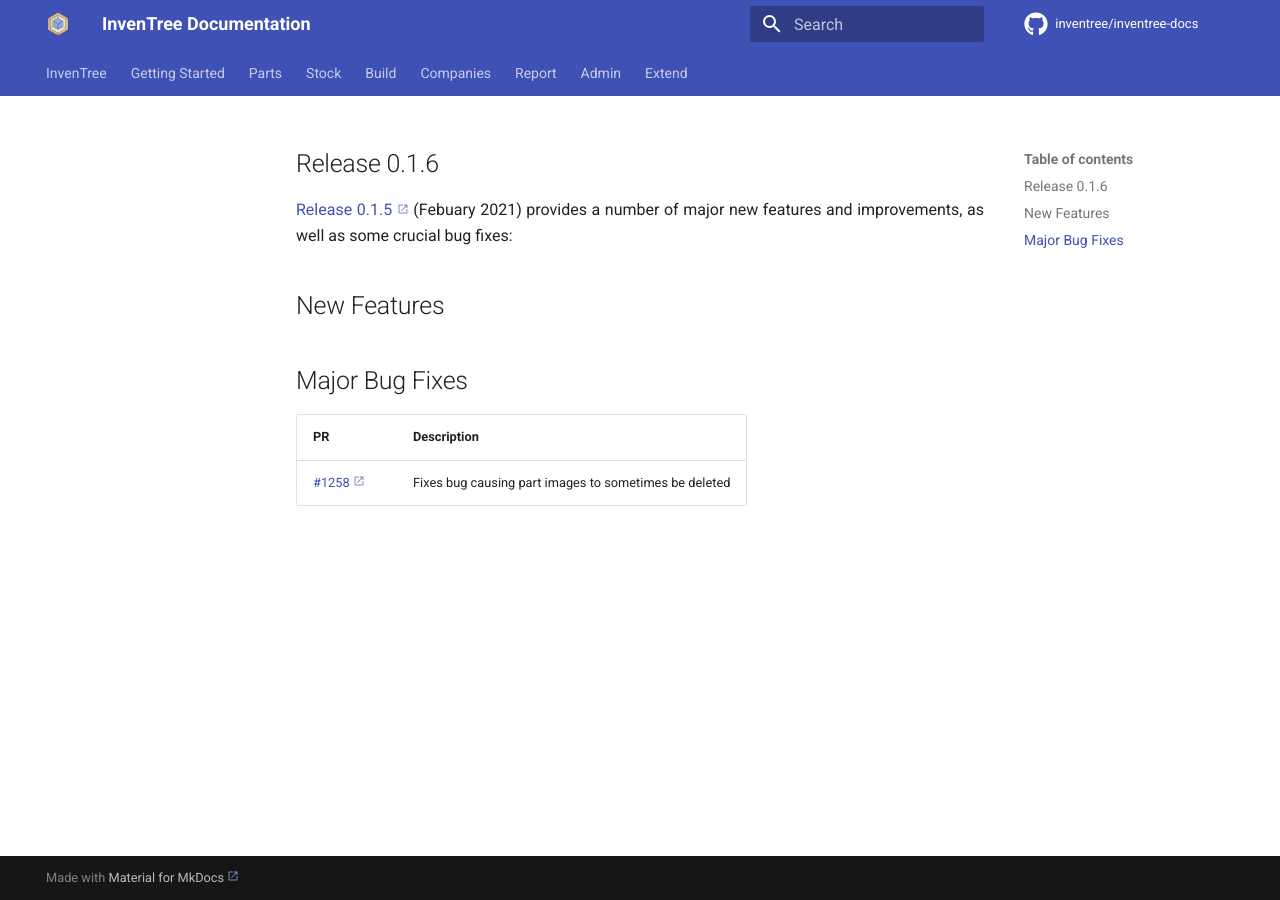
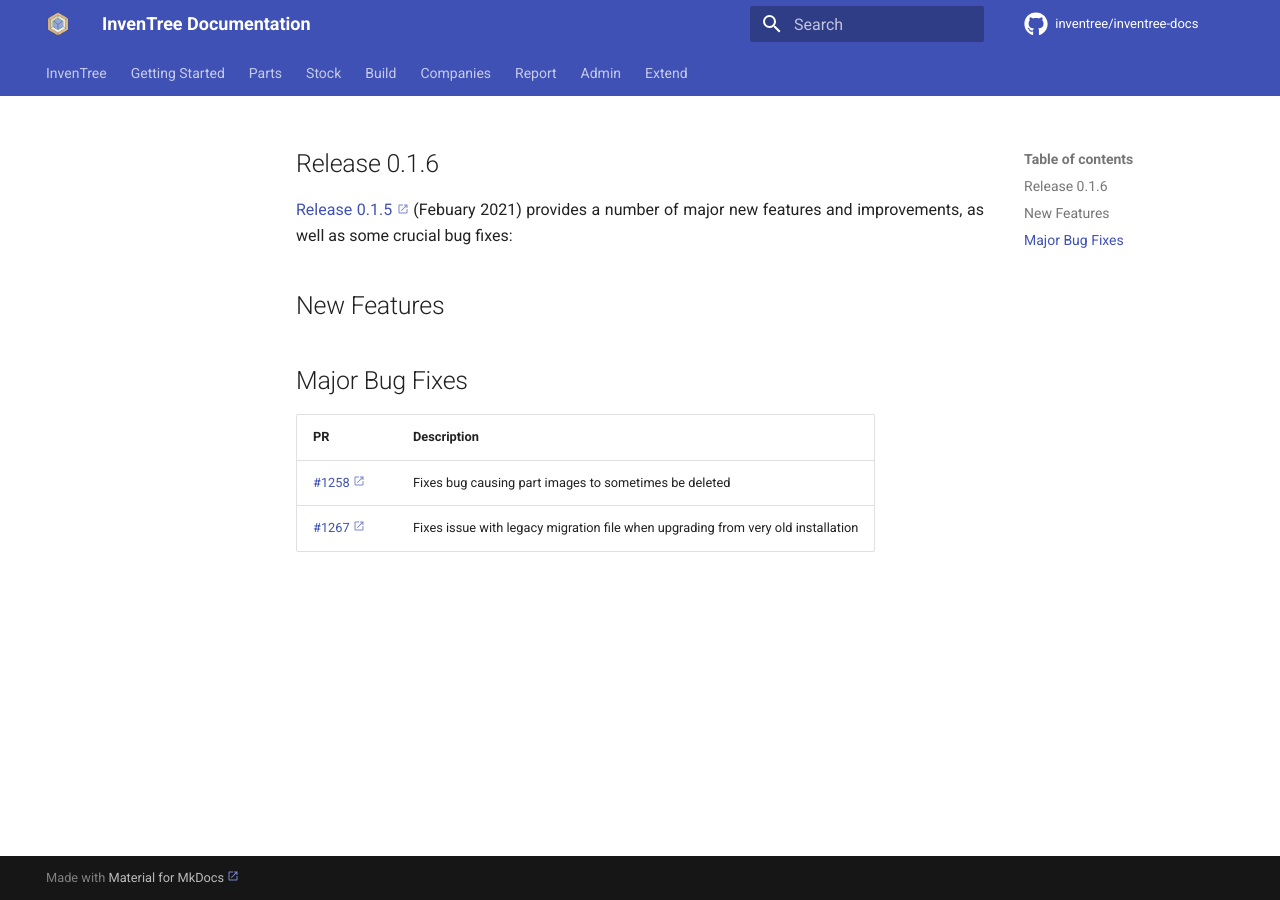
Before and after one commit to inventree/inventree-docs, an MkDocs documentation site: the page built from docs/releases/0.1.6.md, in a window 1280 px wide. Built offline with MkDocs 1.6.1 and Material for MkDocs 9.7.7, drawn with Linux system fonts in a browser that asks for light colours; a script that is not in the unit is left out; comment, search, counter and statistics services are not loaded.

Commit message:
Update 0.1.6.md

```diff
--- a/docs/releases/0.1.6.md
+++ b/docs/releases/0.1.6.md
@@ -12,3 +12,4 @@ title: v0.1.5
 | PR | Description |
 | --- | --- |
 | [#1258](https://github.com/inventree/InvenTree/pull/1258) | Fixes bug causing part images to sometimes be deleted |
+| [#1267](https://github.com/inventree/InvenTree/pull/1267) | Fixes issue with legacy migration file when upgrading from very old installation |
```
